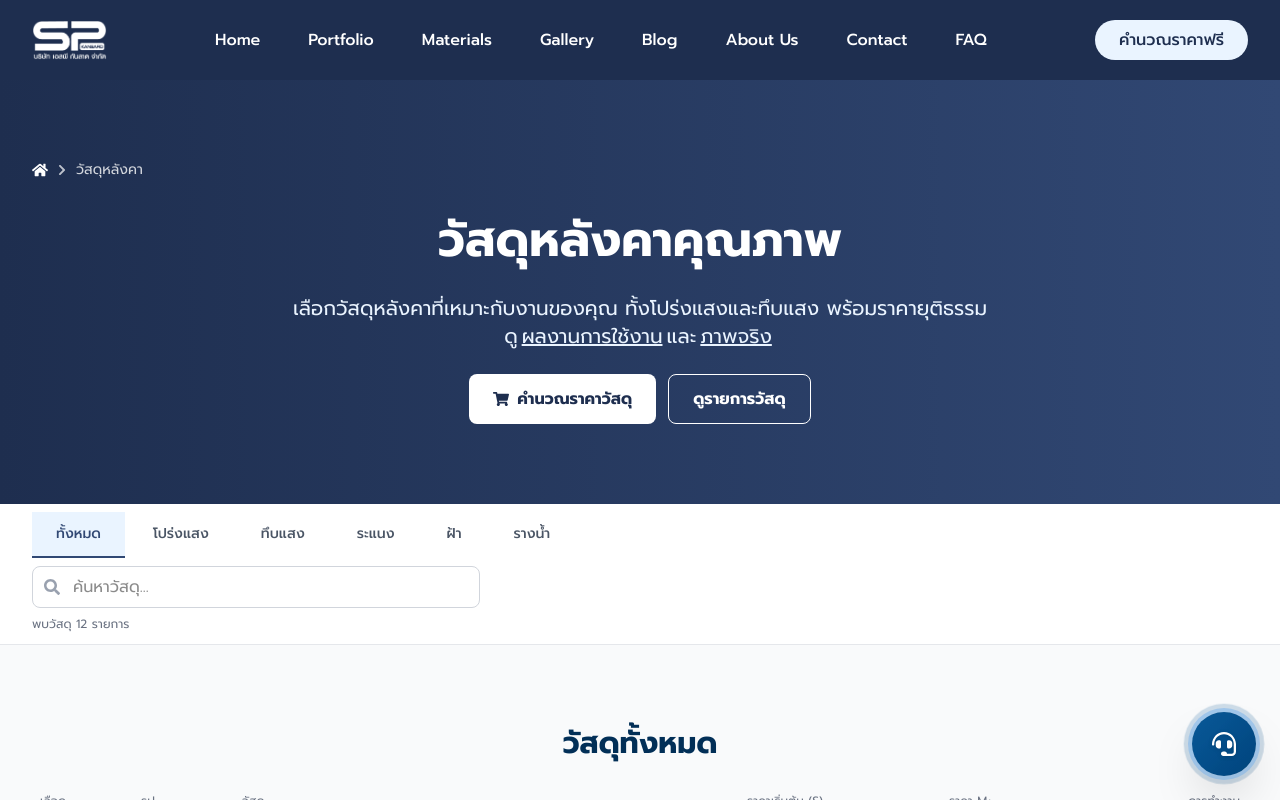
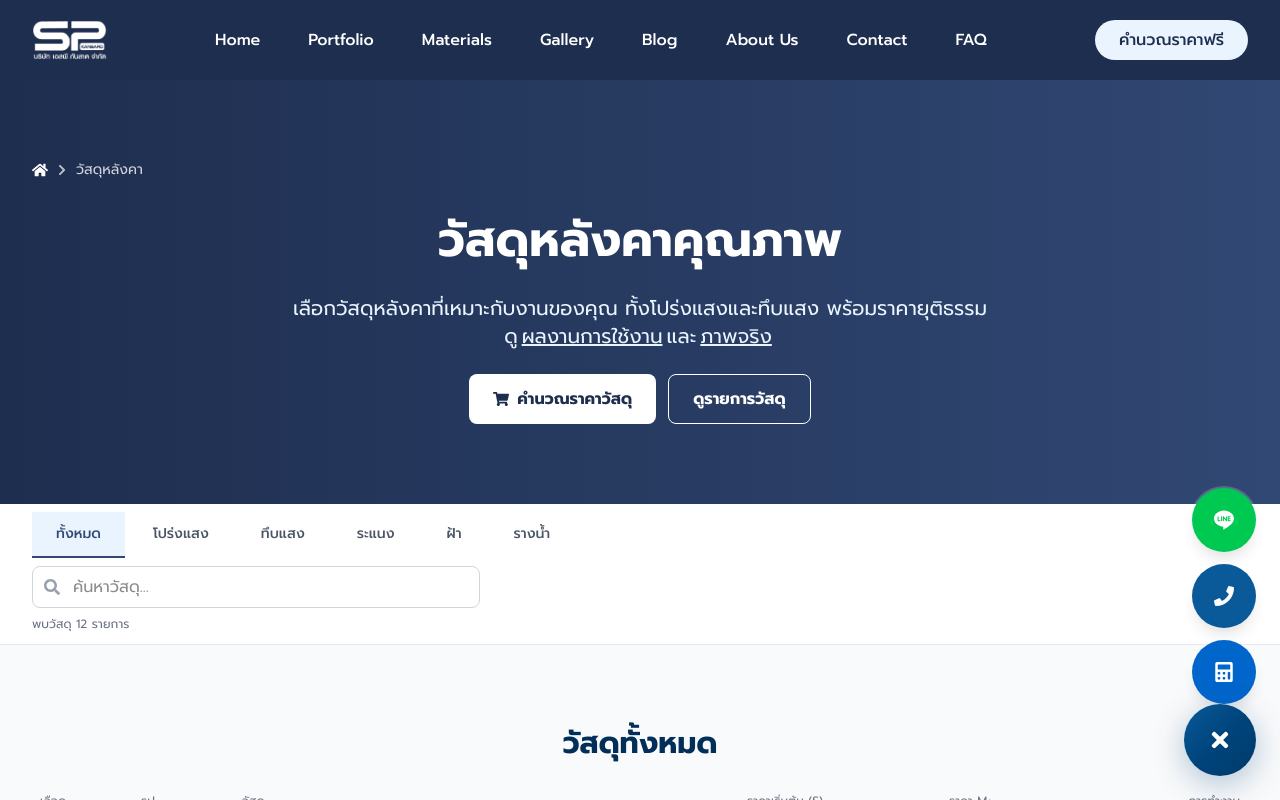
Before and after one commit to SP-Nut/spkansard, a Next.js app: page /materials in a window 1280 px wide. Both pictures are taken after a click on the button "เปิดเมนูติดต่อ". Shown: the top 800 px of the page. Built offline with nearby package versions, Linux system fonts and the light colour scheme.

Commit message:
fix: Update FloatingContactButton to use react-icons library instead of inline SVG icons

```diff
--- a/app/components/FloatingContactButton.tsx
+++ b/app/components/FloatingContactButton.tsx
@@ -1,204 +1,231 @@
 "use client";
 
-import { useState, useEffect } from "react";
+import { useEffect, useRef, useState } from "react";
 import { usePathname } from "next/navigation";
-import { FaPhone, FaTimes, FaHeadset } from "react-icons/fa";
+import { FaPhone, FaTimes, FaHeadset, FaCalculator } from "react-icons/fa";
 import { SiLine } from "react-icons/si";
 
 export default function FloatingContactButton() {
   const [isOpen, setIsOpen] = useState(false);
-  const [isVisible, setIsVisible] = useState(false);
+  const [isVisible, setIsVisible] = useState(true);
   const pathname = usePathname();
+  const btnRef = useRef<HTMLButtonElement | null>(null);
 
+  // หน้า Home โผล่เมื่อเลื่อนเกิน 80% ของ viewport
   useEffect(() => {
     const handleScroll = () => {
-      // ถ้าอยู่ในหน้าแรก ให้แสดงปุ่มเมื่อเลื่อนลงจาก Hero Section (มากกว่า 80% ของ viewport height)
-      // ถ้าอยู่ในหน้าอื่นๆ ให้แสดงปุ่มทันที
-      if (pathname === '/') {
-        const scrollY = window.scrollY;
-        const viewportHeight = window.innerHeight;
-        const shouldShow = scrollY > viewportHeight * 0.8;
-        setIsVisible(shouldShow);
+      if (pathname === "/") {
+        const y = window.scrollY;
+        const vh = window.innerHeight || 0;
+        setIsVisible(y > vh * 0.8);
       } else {
         setIsVisible(true);
       }
+    };
+    window.addEventListener("scroll", handleScroll, { passive: true });
+    handleScroll();
+    return () => window.removeEventListener("scroll", handleScroll);
+  }, [pathname]);
 
-      // ปิดเมนูเมื่อเลื่อน
-      if (isOpen) {
+  // ปิดเมนูเมื่อเปลี่ยนหน้า
+  useEffect(() => {
+    if (isOpen) setIsOpen(false);
+    // eslint-disable-next-line react-hooks/exhaustive-deps
+  }, [pathname]);
+
+  // ปิดเมนูเมื่อคลิกนอกพื้นที่
+  useEffect(() => {
+    if (!isOpen) return;
+
+    const handleClickOutside = (event: MouseEvent) => {
+      if (btnRef.current && !btnRef.current.contains(event.target as Node)) {
+        const target = event.target as Element;
+        if (!target.closest('[data-floating-menu]')) {
           setIsOpen(false);
+        }
       }
     };
 
-    window.addEventListener('scroll', handleScroll);
+    document.addEventListener('mousedown', handleClickOutside);
+    return () => document.removeEventListener('mousedown', handleClickOutside);
+  }, [isOpen]);
 
-    // เช็คตำแหน่งเริ่มต้น
-    handleScroll();
-
-    return () => window.removeEventListener('scroll', handleScroll);
-  }, [isOpen, pathname]);
+  // ปิดด้วย ESC
+  useEffect(() => {
+    const onKeyDown = (e: KeyboardEvent) => {
+      if (e.key === "Escape" && isOpen) {
+        setIsOpen(false);
+        btnRef.current?.focus();
+      }
+    };
+    document.addEventListener("keydown", onKeyDown);
+    return () => document.removeEventListener("keydown", onKeyDown);
+  }, [isOpen]);
 
   const toggleMenu = () => {
-    setIsOpen(!isOpen);
+    // Haptic feedback on supported devices
+    if ('vibrate' in navigator) {
+      navigator.vibrate(50);
+    }
+    setIsOpen((v) => !v);
   };
+
+  const handleLinkClick = () => {
+    setIsOpen(false);
+  };
+
+  if (!isVisible) return null;
+
+  const items = [
+    {
+      key: "line",
+      href: "https://line.me/R/ti/p/@spkansard",
+      label: "LINE @spkansard",
+      bg: "bg-green-500",
+      hoverBg: "hover:bg-green-600",
+      icon: <SiLine className="w-5 h-5 text-white" />,
+      rel: "noopener nofollow",
+      target: "_blank",
+      aria: "ติดต่อผ่าน LINE @spkansard (เปิดแท็บใหม่)",
+    },
+    {
+      key: "phone",
+      href: "tel:084-909-7777",
+      label: "โทร 084-909-7777",
+      bg: "bg-[var(--brand-600)]",
+      hoverBg: "hover:bg-[var(--brand-700)]",
+      icon: <FaPhone className="w-5 h-5 text-white" />,
+      rel: undefined,
+      target: undefined,
+      aria: "โทร 084-909-7777",
+    },
+    {
+      key: "calculator",
+      href: "https://cal-customer.vercel.app/",
+      label: "ประเมินราคา",
+      bg: "bg-[var(--brand-500)]",
+      hoverBg: "hover:bg-[var(--brand-600)]",
+      icon: <FaCalculator className="w-5 h-5 text-white" />,
+      rel: "noopener nofollow",
+      target: "_blank",
+      aria: "ประเมินราคากันสาด (เปิดแท็บใหม่)",
+    },
+  ];
 
   return (
     <>
-      {/* Backdrop/Overlay */}
+      {/* Screen reader announcements */}
+      <div
+        aria-live="polite"
+        aria-atomic="true"
+        className="sr-only"
+      >
+        {isOpen ? "เมนูติดต่อเปิดแล้ว" : ""}
+      </div>
+
+      {/* Backdrop (มือถือ) */}
       {isOpen && (
-        <div
-          className="fixed inset-0 bg-black/20 z-40 lg:hidden"
+        <button
+          aria-label="ปิดเมนูติดต่อ"
+          className="fixed inset-0 bg-black/20 z-[49] lg:hidden"
           onClick={() => setIsOpen(false)}
         />
       )}
 
-      {/* Floating Contact Button */}
-      <div className={`fixed bottom-4 right-4 sm:bottom-6 sm:right-6 z-50 transition-all duration-500 ease-in-out ${
-        isVisible ? 'opacity-100 translate-y-0' : 'opacity-0 translate-y-16 pointer-events-none'
-      }`}>
-        {/* Contact Options Menu */}
-        <div
-          className={`absolute bottom-14 right-0 sm:bottom-16 transition-all duration-300 ease-in-out transform ${
+      {/* กล่องมุมขวาล่าง */}
+      <div className="fixed bottom-3 right-3 sm:bottom-4 sm:right-4 md:bottom-6 md:right-6 z-50">
+        {/* Speed-Dial: ไอคอนสไลด์ขึ้นทีละปุ่ม */}
+        <div className="absolute bottom-16 sm:bottom-18 right-0 flex flex-col items-end space-y-2 sm:space-y-3" data-floating-menu>
+          {items.map((it, idx) => (
+            <a
+              key={it.key}
+              href={it.href}
+              rel={it.rel}
+              target={it.target}
+              onClick={handleLinkClick}
+              aria-label={it.aria}
+              className={[
+                "group relative w-12 h-12 sm:w-14 sm:h-14 md:w-16 md:h-16 rounded-full shadow-lg flex items-center justify-center",
+                "ring-2 ring-white/20 hover:ring-white/40",
+                it.bg,
+                it.hoverBg,
+                "transition-all duration-300 ease-out transform",
+                // สถานะเปิด/ปิด + สไลด์ขึ้น + หน่วงเวลาแบบสเต็ป
                 isOpen
-              ? "opacity-100 translate-y-0 scale-100"
-              : "opacity-0 translate-y-4 scale-95 pointer-events-none"
-          }`}
-        >
-          <div className="bg-white rounded-2xl shadow-2xl p-4 sm:p-5 min-w-[200px] sm:min-w-[220px] border border-gray-100 backdrop-blur-sm"
+                  ? "opacity-100 translate-y-0 pointer-events-auto scale-100"
+                  : "opacity-0 translate-y-4 pointer-events-none scale-90",
+                // Responsive hover effects
+                "hover:scale-110 active:scale-95 hover:shadow-xl",
+              ].join(" ")}
               style={{
-                 boxShadow: '0 25px 50px -12px rgba(0, 0, 0, 0.25), 0 0 0 1px rgba(255, 255, 255, 0.8)'
+                transitionDelay: isOpen ? `${idx * 80}ms` : "0ms",
+                minWidth: "3rem",
+                minHeight: "3rem"
               }}
             >
-            {/* Header */}
-            <div className="text-center mb-4">
-              <h3 className="font-semibold text-gray-800 text-sm">ติดต่อเรา</h3>
-              <p className="text-xs text-gray-500 mt-1">เลือกช่องทางที่สะดวก</p>
+              {it.icon}
+              {/* Tooltip (เดสก์ท็อป) */}
+              <span
+                className={[
+                  "hidden md:block absolute right-full mr-3 whitespace-nowrap z-10",
+                  "px-3 py-2 rounded-lg text-sm font-medium shadow-lg",
+                  "bg-gray-900 text-white border border-gray-700",
+                  "opacity-0 group-hover:opacity-100 translate-x-2 group-hover:translate-x-0",
+                  "transition-all duration-200 pointer-events-none",
+                  // Arrow pointing to button
+                  "after:absolute after:left-full after:top-1/2 after:-translate-y-1/2",
+                  "after:w-0 after:h-0 after:border-4 after:border-transparent after:border-l-gray-900"
+                ].join(" ")}
+              >
+                {it.label}
+              </span>
+            </a>
+          ))}
         </div>
 
-            {/* Contact Options */}
-            <div className="space-y-3">
-              {/* LINE Option */}
-              <a
-                href="https://line.me/R/ti/p/@spkansard"
-                target="_blank"
-                rel="noopener noreferrer"
-                className="flex items-center p-3 rounded-xl hover:bg-green-50 active:bg-green-100 transition-all duration-200 group cursor-pointer select-none"
-                onClick={(e) => {
-                  e.preventDefault();
-                  setIsOpen(false);
-                  // รอให้ animation เสร็จก่อนเปิด LINE
-                  setTimeout(() => {
-                    window.open("https://line.me/R/ti/p/@spkansard", "_blank");
-                  }, 150);
+        {/* ปุ่มหลัก (FAB) */}
+        <button
+          ref={btnRef}
+          onClick={toggleMenu}
+          className={[
+            "relative w-14 h-14 sm:w-16 sm:h-16 md:w-18 md:h-18 rounded-full shadow-xl flex items-center justify-center",
+            "bg-gradient-to-br from-[var(--brand-600)] via-[var(--brand-700)] to-[var(--brand-800)]",
+            "ring-2 ring-white/30 hover:ring-white/50",
+            "transition-all duration-300 ease-out transform",
+            "focus:outline-none focus:ring-4 focus:ring-[var(--brand-300)]/50",
+            'hover:scale-110 hover:shadow-2xl active:scale-95 hover:-translate-y-1'
+          ].join(" ")}
+          style={{
+            minWidth: "3.5rem",
+            minHeight: "3.5rem",
+            boxShadow: "0 8px 32px rgba(0, 68, 124, 0.3)"
           }}
-              >
-                <div className="w-10 h-10 sm:w-12 sm:h-12 bg-green-500 rounded-xl flex items-center justify-center group-hover:scale-110 group-active:scale-95 transition-transform duration-200 shadow-md">
-                  <SiLine className="w-4 h-4 sm:w-6 sm:h-6 text-white" />
-                </div>
-                <div className="ml-3 flex-1">
-                  <div className="font-semibold text-gray-800 text-sm">LINE</div>
-                  <div className="text-xs text-gray-500">@spkansard</div>
-                </div>
-                <div className="text-gray-400 group-hover:text-gray-600 transition-colors">
-                  <svg className="w-4 h-4" fill="none" stroke="currentColor" viewBox="0 0 24 24">
-                    <path strokeLinecap="round" strokeLinejoin="round" strokeWidth={2} d="M9 5l7 7-7 7" />
-                  </svg>
-                </div>
-              </a>
-
-              {/* Phone Option */}
-              <a
-                href="tel:02-936-8841"
-                className="flex items-center p-3 rounded-xl hover:bg-blue-50 active:bg-blue-100 transition-all duration-200 group cursor-pointer select-none"
-                onClick={(e) => {
-                  e.preventDefault();
-                  setIsOpen(false);
-                  // รอให้ animation เสร็จก่อนโทร
-                  setTimeout(() => {
-                    window.location.href = "tel:02-936-8841";
-                  }, 150);
-                }}
-              >
-                <div
-                  className="w-10 h-10 sm:w-12 sm:h-12 rounded-xl flex items-center justify-center group-hover:scale-110 group-active:scale-95 transition-transform duration-200 shadow-md"
-                  style={{backgroundColor: 'var(--brand-600)'}}
-                >
-                  <FaPhone className="w-4 h-4 sm:w-5 sm:h-5 text-white" />
-                </div>
-                <div className="ml-3 flex-1">
-                  <div className="font-semibold text-gray-800 text-sm">โทรศัพท์</div>
-                  <div className="text-xs text-gray-500">02-936-8841</div>
-                </div>
-                <div className="text-gray-400 group-hover:text-gray-600 transition-colors">
-                  <svg className="w-4 h-4" fill="none" stroke="currentColor" viewBox="0 0 24 24">
-                    <path strokeLinecap="round" strokeLinejoin="round" strokeWidth={2} d="M9 5l7 7-7 7" />
-                  </svg>
-                </div>
-              </a>
-            </div>
-          </div>
-        </div>
-
-        {/* Main Floating Button */}
-        <button
-          onClick={toggleMenu}
-          className={`relative w-12 h-12 sm:w-16 sm:h-16 rounded-full shadow-2xl flex items-center justify-center transition-all duration-300 transform hover:scale-110 active:scale-95 focus:outline-none focus:ring-4 focus:ring-blue-300/50`}
-          style={{
-            background: isOpen
-              ? "linear-gradient(135deg, #ef4444, #dc2626)"
-              : "linear-gradient(135deg, var(--brand-600), var(--brand-700))",
-          }}
+          aria-expanded={isOpen}
           aria-label={isOpen ? "ปิดเมนูติดต่อ" : "เปิดเมนูติดต่อ"}
         >
-          <div className="relative z-10">
           {isOpen ? (
-              <FaTimes className="w-5 h-5 sm:w-6 sm:h-6 text-white drop-shadow-sm" />
+            <FaTimes className="w-6 h-6 text-white transition-transform duration-300 rotate-0 hover:rotate-90" />
           ) : (
-              <FaHeadset className="w-5 h-5 sm:w-6 sm:h-6 text-white drop-shadow-sm" />
+            <FaHeadset className="w-6 h-6 text-white transition-transform duration-300 group-hover:rotate-12" />
           )}
-          </div>
-        </button>
 
-        {/* Pulsing Ring Animation */}
           {!isOpen && (
-          <div
-            className="absolute inset-0 rounded-full ping-animation pointer-events-none"
+            <>
+              <span
+                className="absolute inset-0 rounded-full bg-[var(--brand-400)] animate-ping opacity-40"
+                style={{ animationDuration: "2s" }}
+              />
+              <span
+                className="absolute inset-0 rounded-full bg-[var(--brand-300)] animate-pulse opacity-20"
                 style={{
-              background: "linear-gradient(135deg, var(--brand-600), var(--brand-700))",
-              opacity: 0.4,
+                  animationDelay: '1s',
+                  animationDuration: "3s"
                 }}
               />
+            </>
           )}
+        </button>
       </div>
-
-      {/* Global Styles for Animations */}
-      <style jsx global>{`
-        @keyframes pingAnimation {
-          0% {
-            transform: scale(1);
-            opacity: 0.7;
-          }
-          75% {
-            transform: scale(1.3);
-            opacity: 0.1;
-          }
-          100% {
-            transform: scale(1.4);
-            opacity: 0;
-          }
-        }
-
-        .ping-animation {
-          animation: pingAnimation 2s cubic-bezier(0, 0, 0.2, 1) infinite;
-        }
-
-        .shadow-3xl {
-          box-shadow: 0 25px 50px -12px rgba(0, 0, 0, 0.4);
-        }
-
-        .hover\\:shadow-3xl:hover {
-          box-shadow: 0 35px 60px -12px rgba(0, 0, 0, 0.5);
-        }
-      `}</style>
     </>
   );
 }
```
Also changed, not shown: app/components/FloatingContactClient.tsx (deleted, +0 -18 lines). Lines whose indentation alone changed are shown as unchanged.
